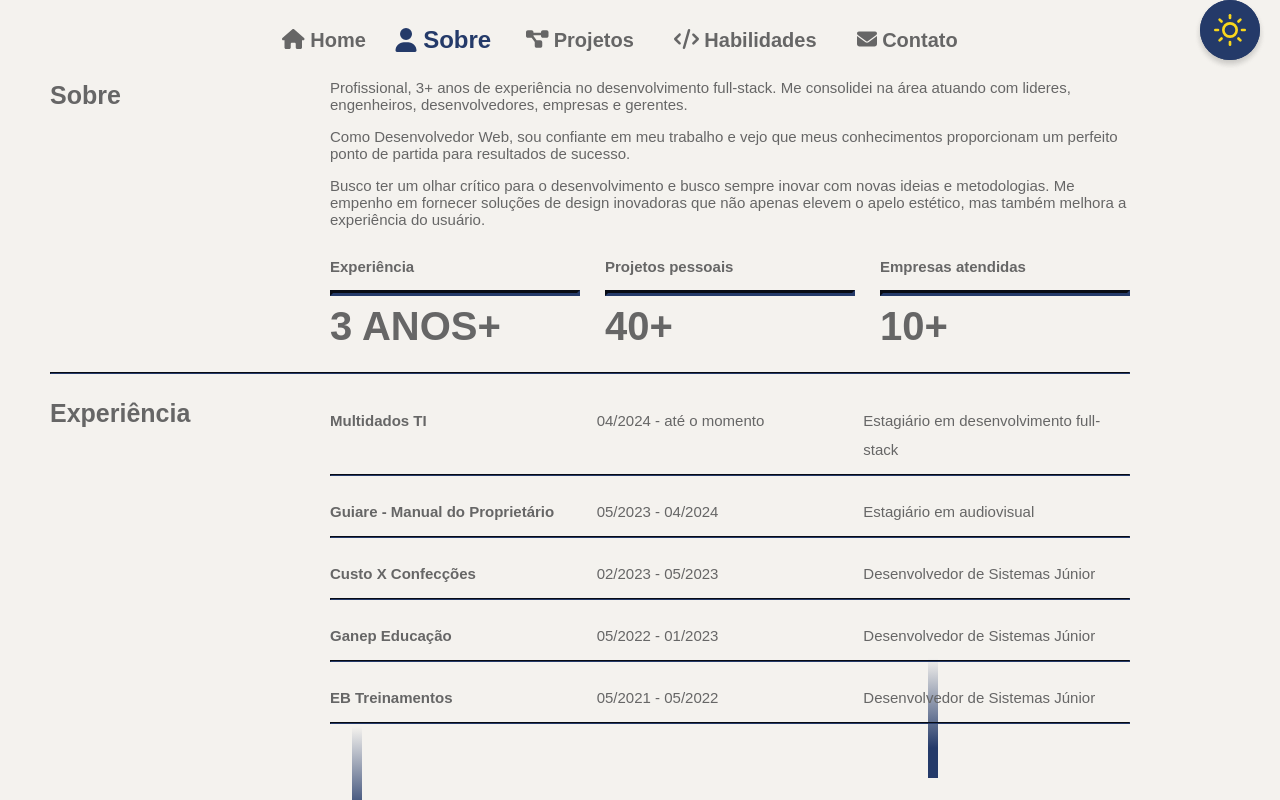
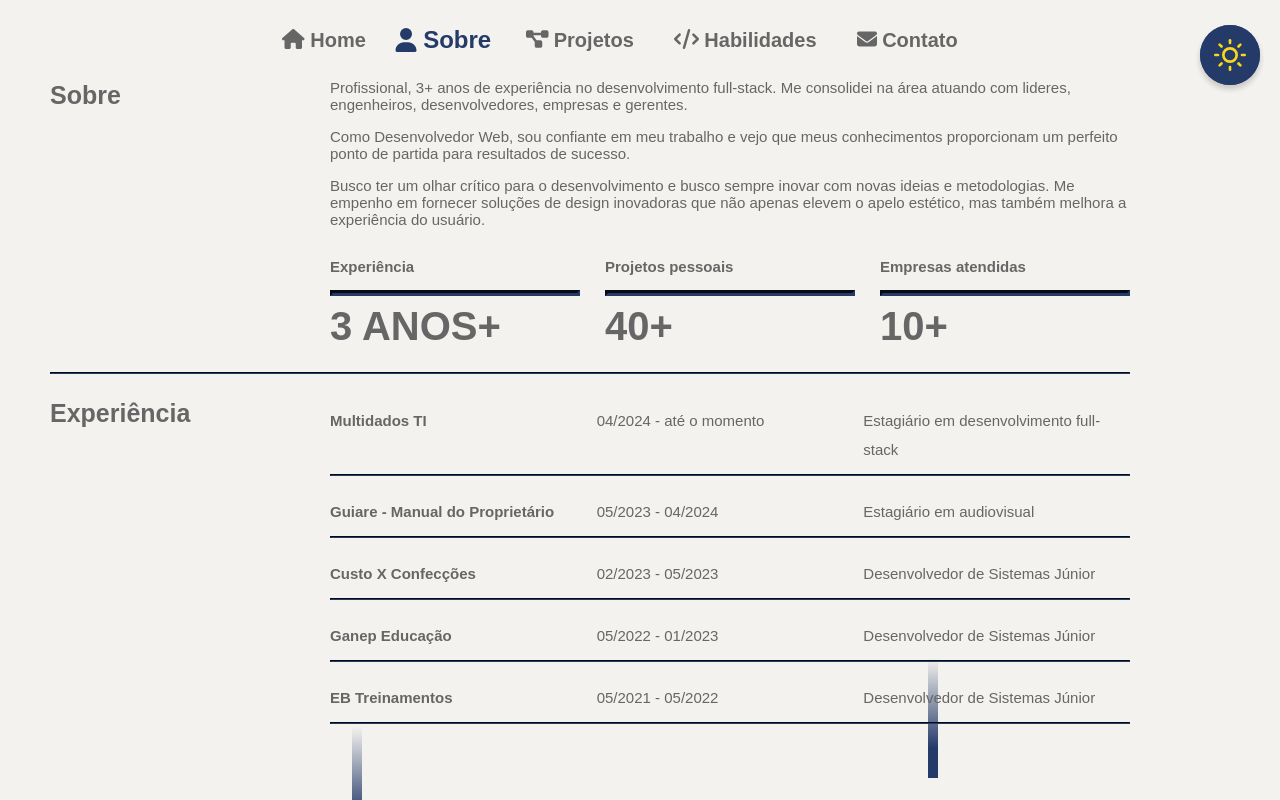
Before and after one commit to matheusabf/meu-portfolio, a React (Create React App) app: page /sobre in a window 1280 px wide. Built offline with nearby package versions, Linux system fonts and the light colour scheme.

Commit message:
Corrigindo espaçamento

```diff
--- a/src/components/Header/header.css
+++ b/src/components/Header/header.css
@@ -17,8 +17,8 @@ header{
   }
 .theme-toggle-btn {
     position:fixed;
-    top:0;
-  z-index:9999;
+    top:25px;
+    z-index:9999;
   }
 .logo{
     text-decoration: none;
```
